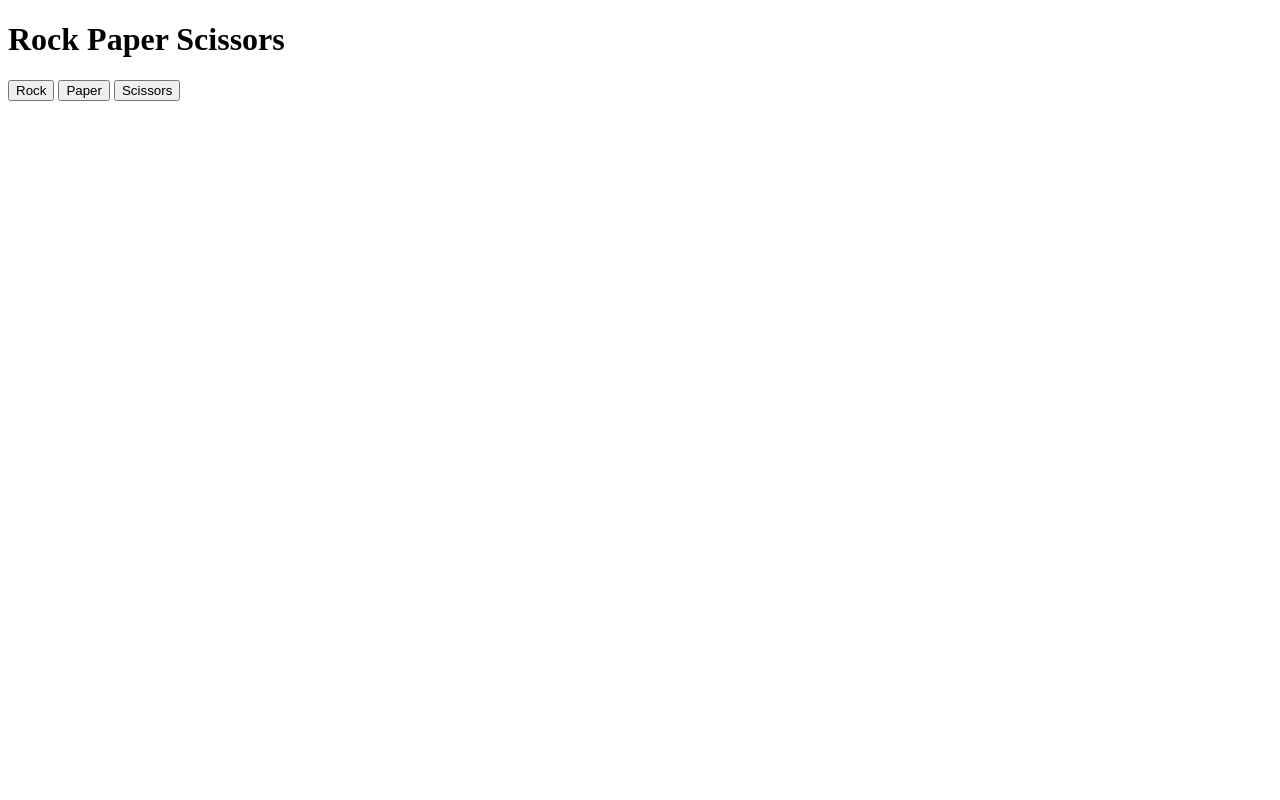
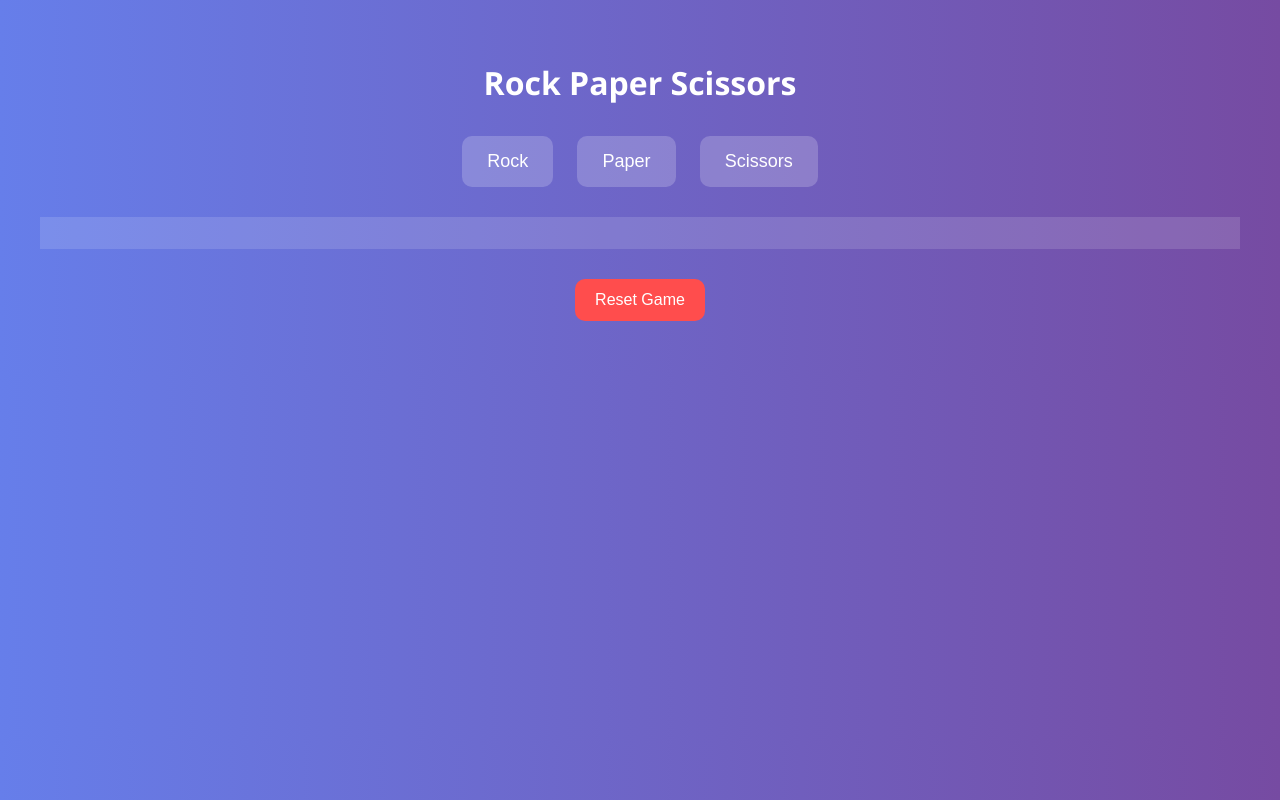
Before and after one commit to hamidmmd84/rock-paper-scissors, a plain HTML site: page index.html in a window 1280 px wide. Drawn offline with Linux system fonts and the light colour scheme.

Commit message:
Add css file for styling

```diff
--- a/index.html
+++ b/index.html
@@ -3,6 +3,7 @@
 <head>
     <meta charset="UTF-8">
     <meta name="viewport" content="width=device-width, initial-scale=1.0">
+    <link rel="stylesheet" href="style.css">
     <title>Rock Paper Scissors</title>
 </head>
 <body>
@@ -16,6 +17,8 @@
 
     <div id="result"></div>
 
+    <button id="reset">Reset Game</button>
+
     <script src="script.js"></script>
 </body>
 </html>
--- a/script.js
+++ b/script.js
@@ -32,3 +32,4 @@ function playRound(humanChoice, computerchoice){
 document.getElementById("rock").addEventListener("click", () => {playRound("rock", getComputerChoice());});
 document.getElementById("paper").addEventListener("click", () => {playRound("paper", getComputerChoice());});
 document.getElementById("scissors").addEventListener("click", () => {playRound("scissors", getComputerChoice());});
+document.getElementById("reset").addEventListener("click", () => {location.reload();});
--- /dev/null
+++ b/style.css
@@ -0,0 +1,47 @@
+body {
+    font-family: 'segoe UI', sans-serif;
+    background: linear-gradient(to right, #667eea, #764ba2);
+    color: white;
+    text-align: center;
+    padding: 2rem;
+}
+
+button{
+    margin: 10px;
+    padding: 15px 25px;
+    font-size: 18px;
+    border: none;
+    border-radius: 10px;
+    background-color: #ffffff33;
+    color: white;
+    cursor: pointer;
+    transition: background-color 0.3s ease;
+}
+
+button:hover{
+    background-color: #ffffff66;
+}
+
+#result{
+    margin-top: 20px;
+    font-size: 20px;
+    background-color: #ffffff22;
+    padding: 1rem;
+    border-radius: 12ps;
+}
+
+#reset{
+    margin-top: 30px;
+    padding: 12px 20px;
+    background-color: #ff4d4d;
+    color: white;
+    border: none;
+    border-radius: 10px;
+    font-size: 16px;
+    cursor: pointer;
+    transition: background-color 0.3s easa;
+}
+
+#reset:hover{
+    background-color: #ff1a1a;
+}
```
